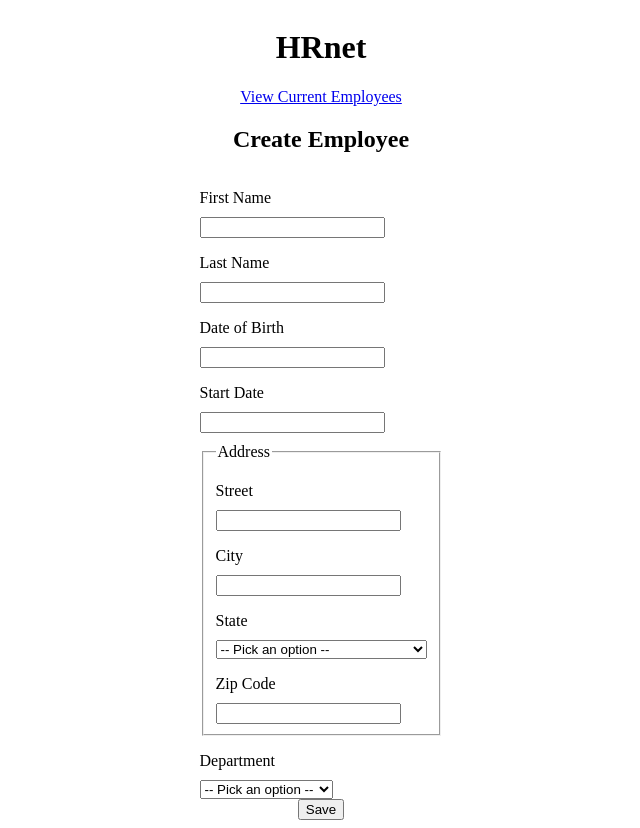
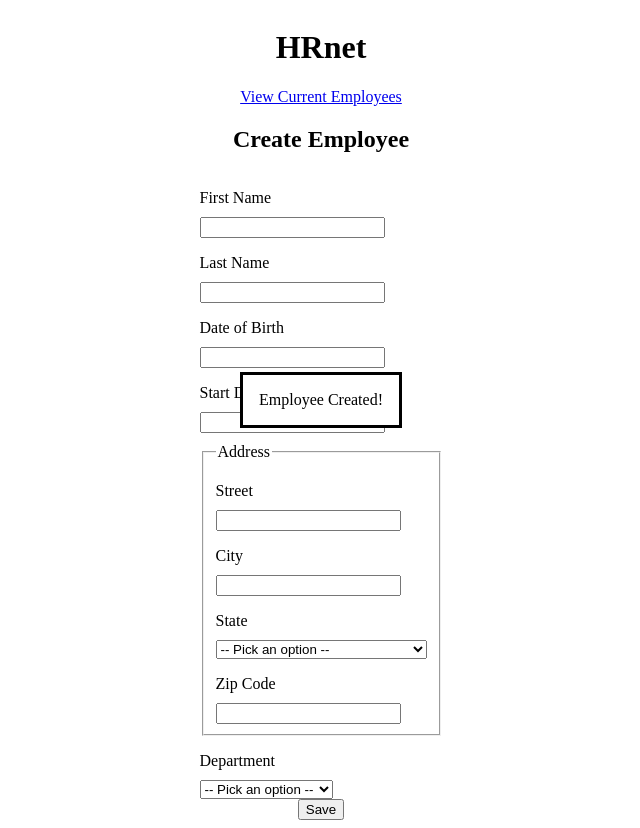
Before and after one commit to Lsael/P14-OCR-Wealth_Health, a React (Create React App) app: page / in a window 1280 px wide. Shown: the whole page, without its empty margins (319-959 px from the left). Built offline with nearby package versions, Linux system fonts and the light colour scheme.

Commit message:
Added modal plugin

```diff
--- a/src/index.css
+++ b/src/index.css
@@ -20,7 +20,3 @@
 .address {
     margin-top: 10px;
 }
-
-#confirmation {
-    display: none;
-}
--- a/src/pages/CreateEmployee.js
+++ b/src/pages/CreateEmployee.js
@@ -1,6 +1,7 @@
 import { Link } from "react-router-dom";
 import { departments, states } from "../data.js";
-import SelectMenu from "../plugins/SelectMenu.js";
+import Modal from "../plugins/Modal/Modal.js";
+import SelectMenu from "../plugins/SelectMenu/SelectMenu.js";
 
 const CreateEmployee = () => {
   const statesList = states.map((e) => {
@@ -50,9 +51,7 @@
 
         <button>Save</button>
       </div>
-      <div id="confirmation" className="modal">
-        Employee Created!
-      </div>
+      <Modal />
     </div>
   );
 };
--- /dev/null
+++ b/src/plugins/Modal/Modal.js
@@ -0,0 +1,11 @@
+import styles from './Modal.module.css'
+
+const Modal = ({display}) => {
+    return (
+        <dialog className={styles.modal} open>
+            <span>Employee Created!</span>
+        </dialog>
+    );
+  };
+
+export default Modal
--- /dev/null
+++ b/src/plugins/Modal/Modal.module.css
@@ -0,0 +1,5 @@
+.modal {
+    position: fixed;
+    top: 50%;
+    transform: translate(0,-50%);
+}
```
Also changed, not shown: src/plugins/SelectMenu/SelectMenu.js (renamed from src/plugins/SelectMenu.js).
